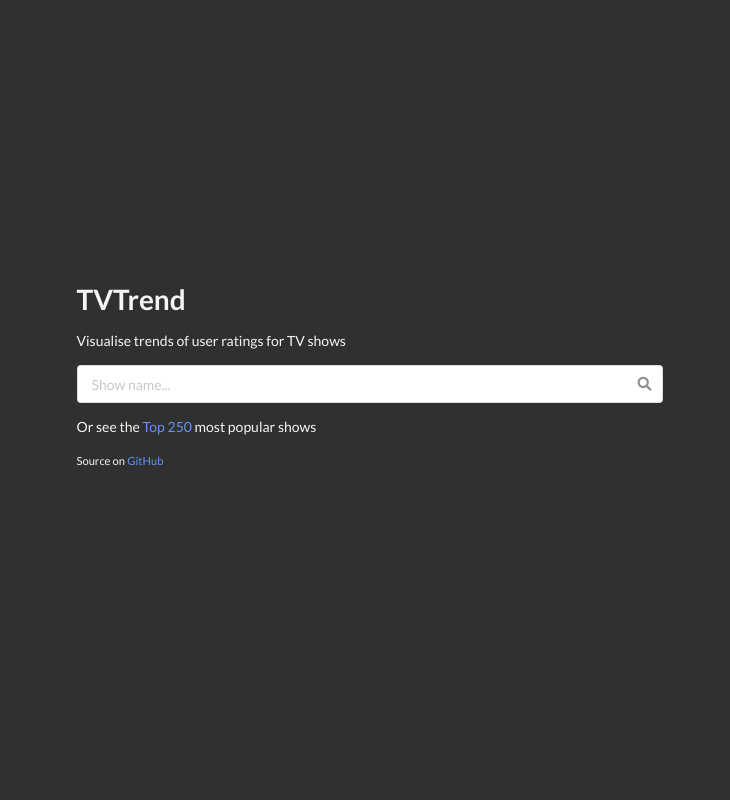
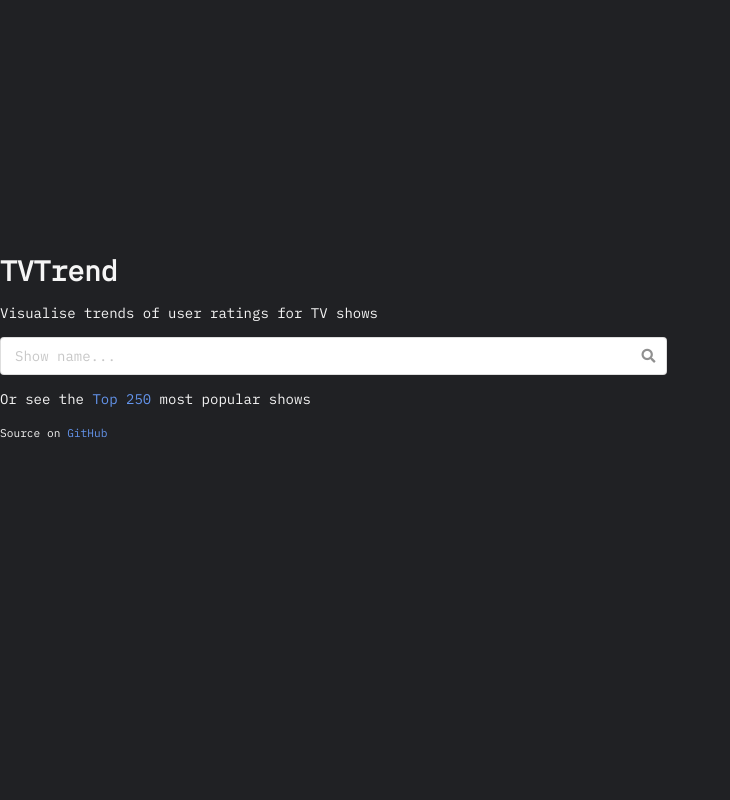
Before and after one commit to livingag/TVTrend, a Flask app: page / in a window 1280 px wide. Shown: the whole page, without its empty margins (0-730 px from the left). Run offline with Flask 2, Linux system fonts and the light colour scheme; data that the repository does not hold is empty; some libraries are stand-ins or nearby versions.

Commit message:
updating styling

```diff
--- a/templates/base.html
+++ b/templates/base.html
@@ -4,17 +4,45 @@
         <script src="https://code.jquery.com/jquery-3.1.1.min.js" crossorigin="anonymous"></script>
         <link rel="stylesheet" href="https://cdn.jsdelivr.net/npm/semantic-ui@2.4.2/dist/semantic.min.css">
         <script src="https://cdn.jsdelivr.net/npm/semantic-ui@2.4.2/dist/semantic.min.js"></script>
+        <link rel="preconnect" href="https://fonts.googleapis.com">
+        <link rel="preconnect" href="https://fonts.gstatic.com" crossorigin>
+        <link href="https://fonts.googleapis.com/css2?family=IBM+Plex+Mono&display=swap" rel="stylesheet">
         <style type="text/css">
             body > .ui.container {
-                padding-top: 5em;
+                padding-top: 3em;
             }
-            body {
+            body, h1 {
+                font-family: 'IBM Plex Mono', monospace;
                 color: whitesmoke;
-                background-color: #303030;
+                background-color: #202124;
+            }
+            .ui.search {
+                font-family: 'IBM Plex Mono', monospace;
             }
             a {
                 color: cornflowerblue;
             }
+            .ui.form input:not([type]),
+            .ui.form input[type=date],
+            .ui.form input[type=datetime-local],
+            .ui.form input[type=email],
+            .ui.form input[type=file],
+            .ui.form input[type=number],
+            .ui.form input[type=password],
+            .ui.form input[type=search],
+            .ui.form input[type=tel],
+            .ui.form input[type=text],
+            .ui.form input[type=time],
+            .ui.form input[type=url] {
+                font-family:'IBM Plex Mono', monospace;
+            }
+            .ui.search>.results .result .title {
+                font-family:'IBM Plex Mono', monospace;
+            }
+            @media only screen and (min-width: 1200px){
+                .ui.container {
+                  width: 1500px;
+                }
         </style>
     {% block head %}
     {% endblock %}
--- a/templates/home.html
+++ b/templates/home.html
@@ -15,6 +15,11 @@
             });
     });
 </script>
+<style type="text/css">
+    .ui.search {
+        font-family: 'IBM Plex Mono', monospace;
+    }
+</style>
 {% endblock %}
 
 {% block content %}
```
Also changed, not shown: templates/plot.html (+6 -5 lines), static/example.png.
